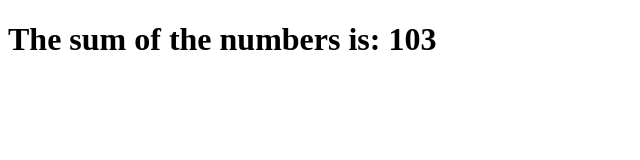
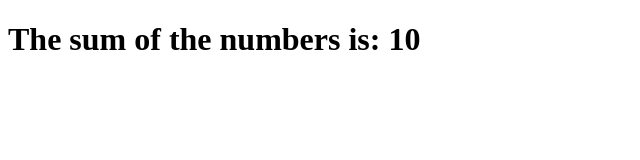
Before and after one commit to Zulk0rne1n/React-Exercises, a React (Create React App) app: page / in a window 1280 px wide. Shown: the top 160 px of the page, without its empty margins (0-640 px from the left). Built offline with nearby package versions, Linux system fonts and the light colour scheme.

Commit message:
Function Components 02 added

```diff
--- a/src/App.js
+++ b/src/App.js
@@ -5,11 +5,10 @@ import Sum from "./Sum"
 export class App extends React.Component {
 
     render() {
-        const numArr = [0, 5, 13, 29, 56]
 
         return (
             <div>
-                <Sum numbers={numArr} />
+                <Sum />
             </div>)
     }
 }
--- a/src/Sum.js
+++ b/src/Sum.js
@@ -1,8 +1,8 @@
 import React from 'react';
 
-function Sum(props) {
+function Sum({ numbers = [0, 1, 2, 3, 4] }) {
 
-    const sum = props.numbers.reduce((total, num) => total + num, 0);
+    const sum = numbers.reduce((total, num) => total + num, 0);
     return <h1>The sum of the numbers is: {sum}</h1>;
 }
 
```
